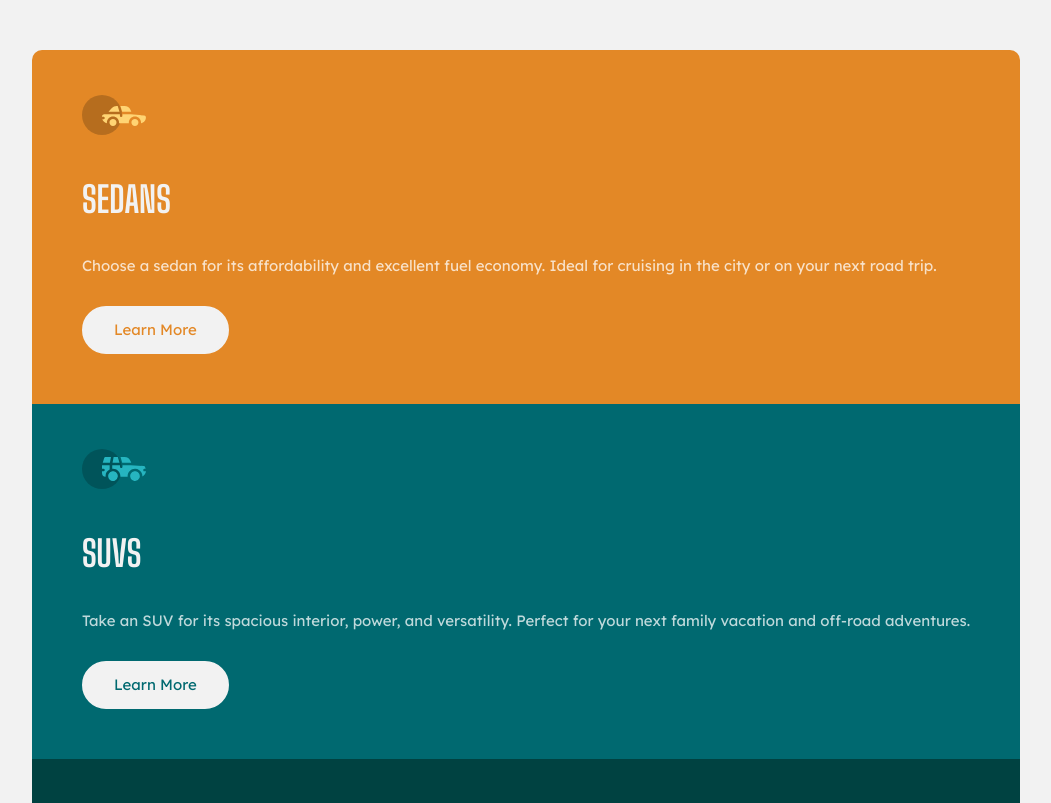
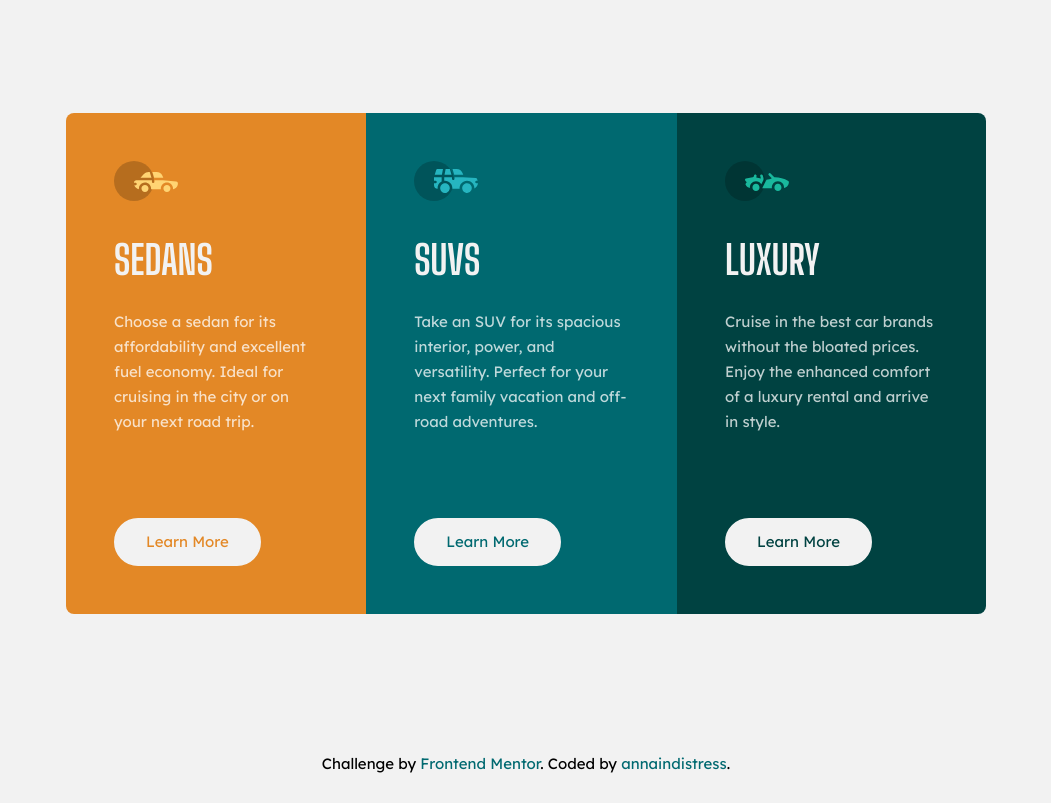
Before and after one commit to annaindistress/frontend-mentor-3-column-preview-card-component, a website: page src/index.html in a window 1280 px wide. Shown: the top 803 px of the page, without its empty margins (114-1165 px from the left). Drawn offline with Linux system fonts and the light colour scheme; files whose address does not match are found by name.

Commit message:
Adding desktop version of the component

```diff
--- a/src/styles/components/card.css
+++ b/src/styles/components/card.css
@@ -1,11 +1,11 @@
 .card {
-    padding: 50px;
-    padding-top: 125px;
+    padding: 48px;
+    padding-top: 123px;
     color: var(--color-white);
     background-color: var(--card-color);
     background-image: var(--card-icon);
     background-repeat: no-repeat;
-    background-position: 50px 45px;
+    background-position: 48px 48px;
     background-size: 64px 40px;
 }
 
@@ -25,15 +25,16 @@
 }
 
 .card__title {
-    margin: 0 0 30px;
+    margin: 0 0 25px;
     font-family: var(--font-accent);
-    font-size: 36px;
+    font-size: 40px;
+    line-height: 1.2;
     text-transform: uppercase;
     color: var(--color-gray);
 }
 
 .card__text {
-    margin: 0 0 30px;
+    margin: 0 0 25px;
 }
 
 .card__button {
@@ -53,3 +54,9 @@
     color: var(--color-gray);
     background-color: var(--card-color);
 }
+
+@media (min-width: 1024px) {
+    .card__text {
+        margin-bottom: 84px;
+    }
+}
--- a/src/styles/components/options.css
+++ b/src/styles/components/options.css
@@ -5,6 +5,13 @@
     margin: 0;
     padding: 0;
     list-style: none;
-    border-radius: 10px;
+    border-radius: 8px;
     overflow: hidden;
 }
+
+@media (min-width: 1024px) {
+    .options__list {
+        flex-direction: row;
+        max-width: 920px;
+    }
+}
--- a/src/styles/components/page.css
+++ b/src/styles/components/page.css
@@ -7,7 +7,7 @@
     padding: 0;
     font-family: var(--font-main);
     font-size: 15px;
-    line-height: 1.4;
+    line-height: 1.67;
     background-color: var(--color-gray);
 }
 
@@ -17,10 +17,10 @@
     justify-content: center;
     align-items: center;
     flex-grow: 1;
-    padding: 50px 25px;
+    padding: 24px;
 }
 
 .page__footer {
-    padding: 10px 25px 25px;
+    padding: 24px;
     text-align: center;
 }
```
Also changed, not shown: 1 other file.
